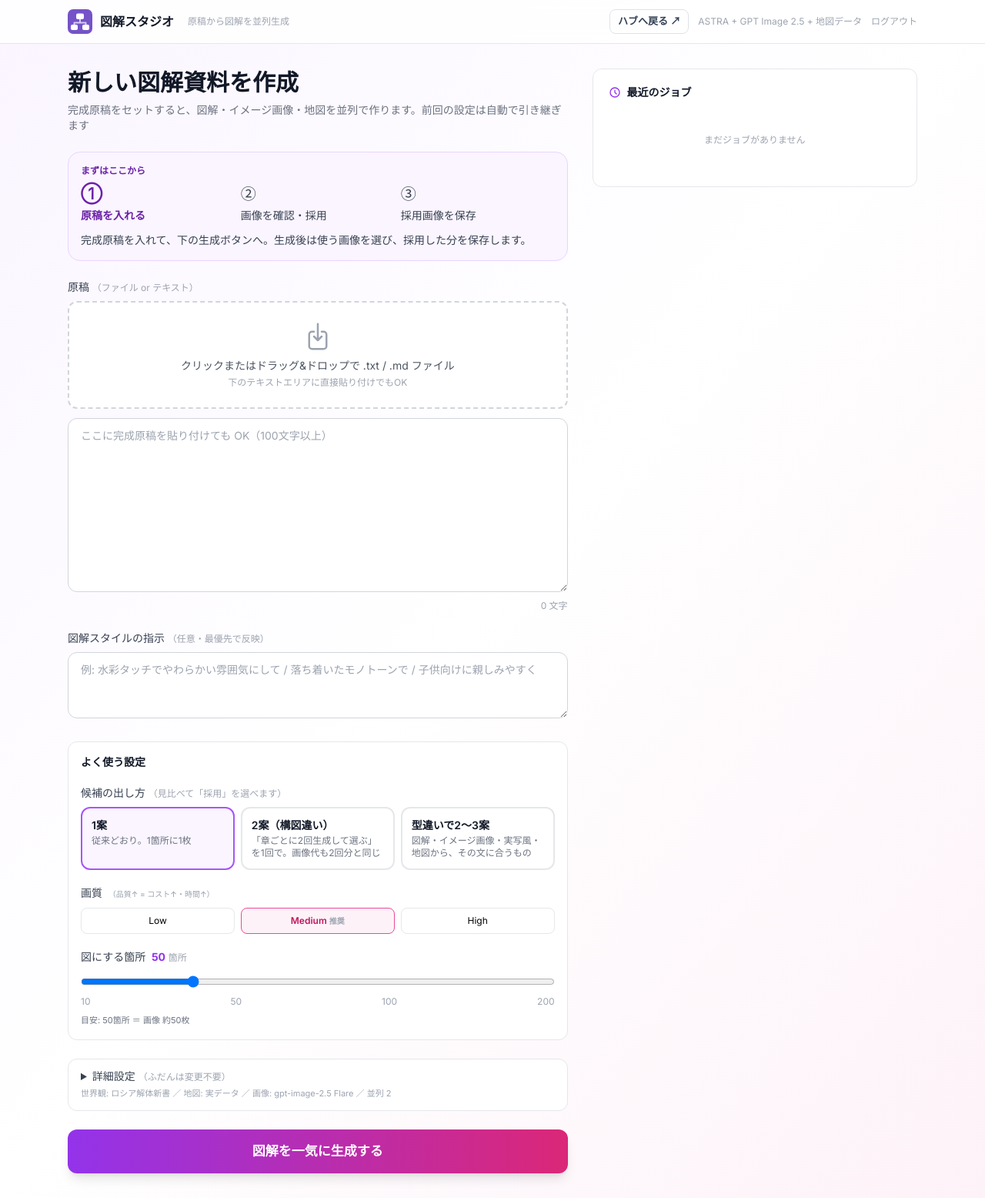
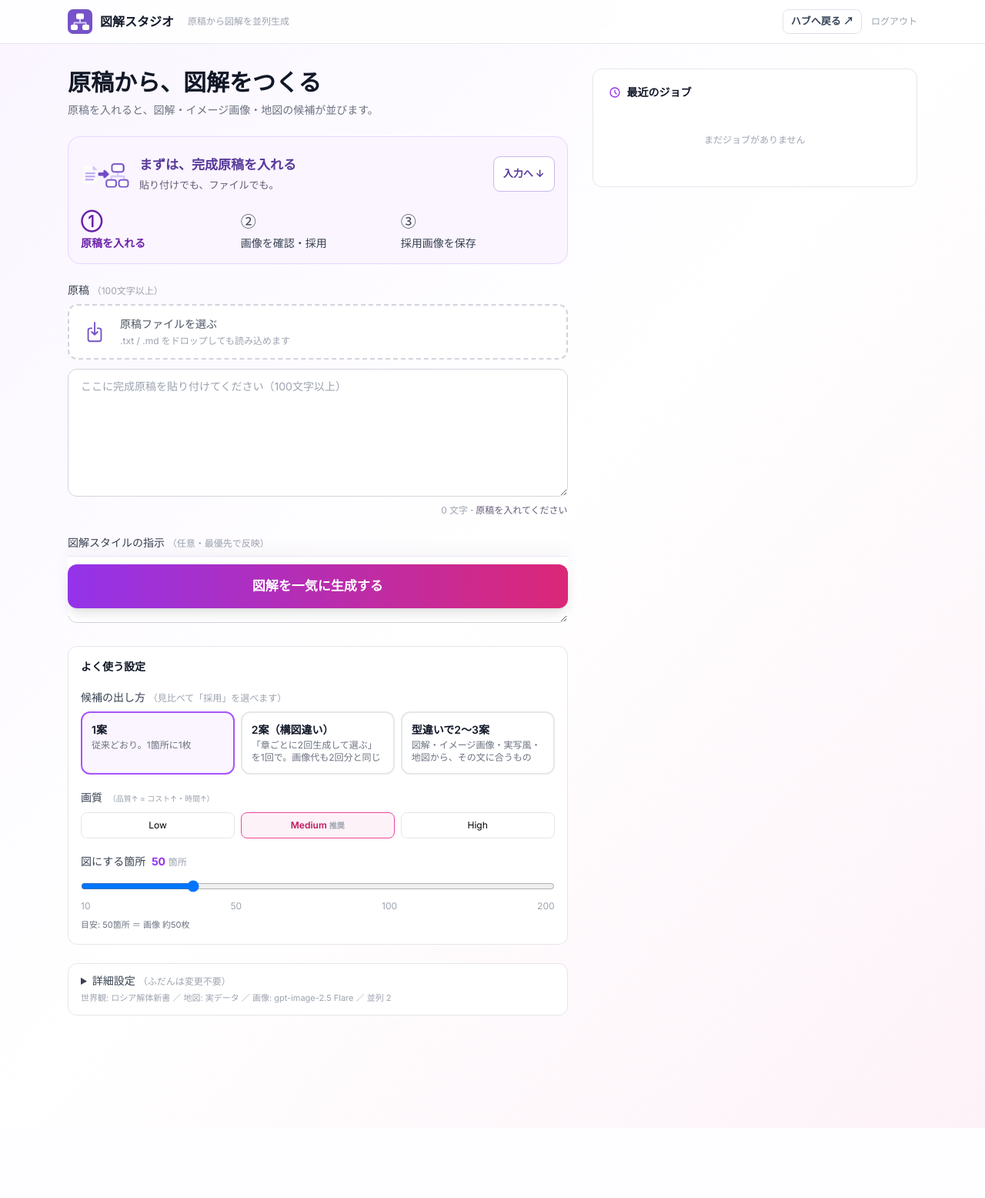
Before and after one commit to daruma3218-glitch/zukai-tool, a Flask app: page / in a window 1280 px wide. Shown: the whole page at 77% size. After the commit the page ends 1319 px from the top, so only its background shows below. Run offline with Flask 3, Linux system fonts and the light colour scheme; some libraries are stand-ins or nearby versions.

Commit message:
Make studio actions clearer with compact visual cues and review controls

```diff
--- a/templates/upload.html
+++ b/templates/upload.html
@@ -22,7 +22,23 @@
       background: #9333ea; border-radius: 50%; cursor: pointer; border: none;
     }
       #submitBtn { min-height:56px; font-size:17px; }
-    #dropZone:focus-visible { outline:3px solid #2563eb; outline-offset:3px; }
+    #dropZone:focus-visible { outline:3px solid #7553c8; outline-offset:3px; }
+    .input-cue { display:flex; align-items:center; gap:12px; margin-bottom:16px; }
+    .input-cue img { width:64px; height:64px; object-fit:contain; flex:none; }
+    .input-cue strong,.input-cue span { display:block; }
+    .input-cue strong { color:#573898; font-size:17px; }
+    .input-cue span { color:#655b77; font-size:13px; margin-top:4px; }
+    .input-cue-link { margin-left:auto; color:#573898; background:white; border:1px solid #c9b8ed; border-radius:9px; padding:12px; font-size:13px; font-weight:700; white-space:nowrap; }
+    #dropZone { display:grid; grid-template-columns:36px 1fr; column-gap:12px; align-items:center; padding:14px 18px; text-align:left; }
+    #dropZone svg { grid-row:span 2; width:30px; height:30px; margin:0; color:#7553c8; }
+    #manuscriptText { scroll-margin-top:100px; }
+    .generation-action-bar { position:sticky; bottom:0; z-index:20; padding:10px 0; background:rgba(255,255,255,.96); box-shadow:0 -8px 20px #4632580a; border-top:1px solid #eee5f7; }
+    #uploadForm { padding-bottom:12px; }
+    #input-readiness { color:#655b77; }
+    #mainSettings { scroll-margin-top:90px; }
+    #uploadForm input:focus-visible,#uploadForm button:focus-visible,#uploadForm summary:focus-visible,.input-cue-link:focus-visible { outline:3px solid #a48acb; outline-offset:3px; }
+    @media(max-width:500px) { .input-cue { gap:8px; flex-wrap:wrap; } .input-cue img { width:48px; height:48px; } .input-cue strong { font-size:15px; } .input-cue-link { margin-left:56px; padding:9px 12px; } }
+
   </style>
 {% include '_studio_icons.html' %}
 </head>
@@ -38,7 +54,6 @@
       </div>
       <div class="flex flex-wrap items-center gap-3">
         {% include '_hub_link.html' %}
-        <span class="hidden md:inline text-xs text-gray-400">ASTRA + GPT Image 2.5 + 地図データ</span>
         <a href="/logout" class="text-xs text-gray-400 hover:text-gray-600 transition">ログアウト</a>
       </div>
     </div>
@@ -49,8 +64,8 @@
 
       <!-- Main Form -->
       <div class="lg:col-span-3">
-        <h1 class="text-3xl font-bold text-gray-900 mb-2">新しい図解資料を作成</h1>
-        <p class="text-sm text-gray-500 mb-6">完成原稿をセットすると、図解・イメージ画像・地図を並列で作ります。前回の設定は自動で引き継ぎます</p>
+        <h1 class="text-3xl font-bold text-gray-900 mb-2">原稿から、図解をつくる</h1>
+        <p class="text-sm text-gray-500 mb-6">原稿を入れると、図解・イメージ画像・地図の候補が並びます。</p>
 
         {% if not has_openai and not has_gemini %}
         <div class="mb-5 p-4 bg-amber-50 border border-amber-200 rounded-xl">
@@ -74,10 +89,10 @@
         {% endif %}
 
         <section class="mb-6 p-4 rounded-2xl border border-purple-200 bg-purple-50" aria-label="制作の流れ">
-          <p class="text-xs font-bold text-purple-800 mb-2">まずはここから</p>
+          <div class="input-cue"><img src="/static/brand/zukai-build-v1.png" width="72" height="72" alt=""><div><strong>まずは、完成原稿を入れる</strong><span>貼り付けでも、ファイルでも。</span></div><a href="#manuscriptText" class="input-cue-link">入力へ ↓</a></div>
           <ol class="grid grid-cols-3 gap-2 text-xs sm:text-sm text-gray-700" style="list-style:none;padding:0">
           <li aria-current="step" class="font-bold text-purple-800"><span class="block text-xl mb-1">①</span>原稿を入れる</li><li><span class="block text-xl mb-1">②</span>画像を確認・採用</li><li><span class="block text-xl mb-1">③</span>採用画像を保存</li></ol>
-          <p class="text-sm text-gray-700 mt-3">完成原稿を入れて、下の生成ボタンへ。生成後は使う画像を選び、採用した分を保存します。</p>
+
         </section>
         <form id="uploadForm" enctype="multipart/form-data" class="space-y-6">
           <p id="restoreJobNotice" class="hidden p-3 rounded-xl bg-purple-50 text-purple-800 text-sm" role="status"></p>
@@ -95,9 +110,9 @@
 
           <!-- 原稿入力 -->
           <div>
-            <label class="block text-sm font-medium text-gray-700 mb-2">
+            <label for="manuscriptText" class="block text-sm font-medium text-gray-700 mb-2">
               原稿
-              <span class="text-xs text-gray-400 font-normal">（ファイル or テキスト）</span>
+              <span class="text-xs text-gray-400 font-normal">（100文字以上）</span>
             </label>
 
             <div id="dropZone" role="button" tabindex="0" aria-label="原稿ファイルを選ぶ" class="drop-zone border-2 border-dashed border-gray-300 rounded-xl p-6 text-center cursor-pointer bg-white">
@@ -105,25 +120,25 @@
               <svg class="w-10 h-10 text-gray-400 mx-auto mb-2" fill="none" stroke="currentColor" stroke-width="1.5" viewBox="0 0 24 24">
                 <path stroke-linecap="round" stroke-linejoin="round" d="M9 8.25H7.5a2.25 2.25 0 00-2.25 2.25v9a2.25 2.25 0 002.25 2.25h9a2.25 2.25 0 002.25-2.25v-9a2.25 2.25 0 00-2.25-2.25H15M9 12l3 3m0 0l3-3m-3 3V2.25"/>
               </svg>
-              <p id="dropText" class="text-sm text-gray-600">クリックまたはドラッグ&ドロップで .txt / .md ファイル</p>
-              <p class="text-xs text-gray-400 mt-1">下のテキストエリアに直接貼り付けでもOK</p>
+              <p id="dropText" class="text-sm text-gray-600">原稿ファイルを選ぶ</p>
+              <p class="text-xs text-gray-400 mt-1">.txt / .md をドロップしても読み込めます</p>
             </div>
 
             <textarea
               id="manuscriptText"
               name="manuscript_text"
-              rows="10"
-              placeholder="ここに完成原稿を貼り付けても OK（100文字以上）"
+              rows="7"
+              placeholder="ここに完成原稿を貼り付けてください（100文字以上）"
               class="mt-3 w-full px-4 py-3 border border-gray-300 rounded-xl focus:outline-none focus:ring-2 focus:ring-purple-500 text-sm resize-y"
             ></textarea>
             <div class="text-xs text-gray-400 mt-1 text-right">
-              <span id="charCount">0</span> 文字
+              <span id="charCount">0</span> 文字 <span id="input-readiness" role="status">· 原稿を入れてください</span>
             </div>
           </div>
 
           <!-- 図解スタイル指示（任意） -->
           <div>
-            <label class="block text-sm font-medium text-gray-700 mb-2">
+            <label for="userInstructions" class="block text-sm font-medium text-gray-700 mb-2">
               図解スタイルの指示
               <span class="text-xs text-gray-400 font-normal">（任意・最優先で反映）</span>
             </label>
@@ -339,6 +354,7 @@
           </details>
 
           <!-- 送信ボタン -->
+          <div class="generation-action-bar">
           <button
             type="submit"
             id="submitBtn"
@@ -346,6 +362,7 @@
           >
             <span id="submitText">図解を一気に生成する</span>
           </button>
+          </div>
 
           <div id="errorBox" class="hidden p-3 bg-red-50 border border-red-200 rounded-lg text-sm text-red-700"></div>
         </form>
@@ -417,6 +434,7 @@
       if (fileInput.files.length > 0) {
         dropText.textContent = `📄 ${fileInput.files[0].name}`;
       }
+      updateInputReadiness();
     });
     ['dragenter', 'dragover'].forEach(ev => {
       dropZone.addEventListener(ev, e => { e.preventDefault(); dropZone.classList.add('dragover'); });
@@ -429,13 +447,21 @@
       if (files.length > 0) {
         fileInput.files = files;
         dropText.textContent = `📄 ${files[0].name}`;
+        updateInputReadiness();
       }
     });
 
     // 文字カウント
-    manuscriptText.addEventListener('input', () => {
+    function updateInputReadiness() {
       charCount.textContent = manuscriptText.value.length.toLocaleString();
-    });
+      const length = manuscriptText.value.trim().length;
+      const remaining = Math.max(0, 100 - length);
+      document.getElementById('input-readiness').textContent = fileInput.files.length
+        ? '· ファイルを選択しました。下で作り方を選べます'
+        : !length ? '· 原稿を入れてください'
+        : remaining ? `· あと${remaining}文字で生成できます` : '· 入力できました。下で作り方を選べます';
+    }
+    manuscriptText.addEventListener('input', updateInputReadiness);
 
     // ハブの案件から開いた時：カードの原稿を原稿欄へ入れる。入力済みの原稿は上書きしない。生成はまだ始めない。
     (function () {
@@ -456,7 +482,7 @@
             say(`Trello のカードに原稿「${data.title}」があります。原稿欄に入力済みのため入れていません。`);
           } else {
             manuscriptText.value = data.text;
-            charCount.textContent = manuscriptText.value.length.toLocaleString();
+            updateInputReadiness();
             say(`Trello のカードから原稿「${data.title}」（${data.provider}）を入れました。確かめて「図解を一気に生成する」を押すと始まります。`);
           }
         } else {
@@ -589,7 +615,7 @@
         if (!res.ok || !data.settings) throw new Error(data.error || '原稿と設定を読み込めませんでした。ログインし直してください。');
         restoreSettings(data.settings);
         manuscriptText.value = data.manuscript_text;
-        charCount.textContent = manuscriptText.value.length.toLocaleString();
+        updateInputReadiness();
         userInstructions.value = data.settings.user_instructions || '';
         const hubCard = document.getElementById('hubCard');
         if (!hubCard.value && data.settings.card) {
```
Also changed, not shown: tests/test_director_ui.cjs (+2 -2 lines), static/brand/zukai-build-v1.png (added).
